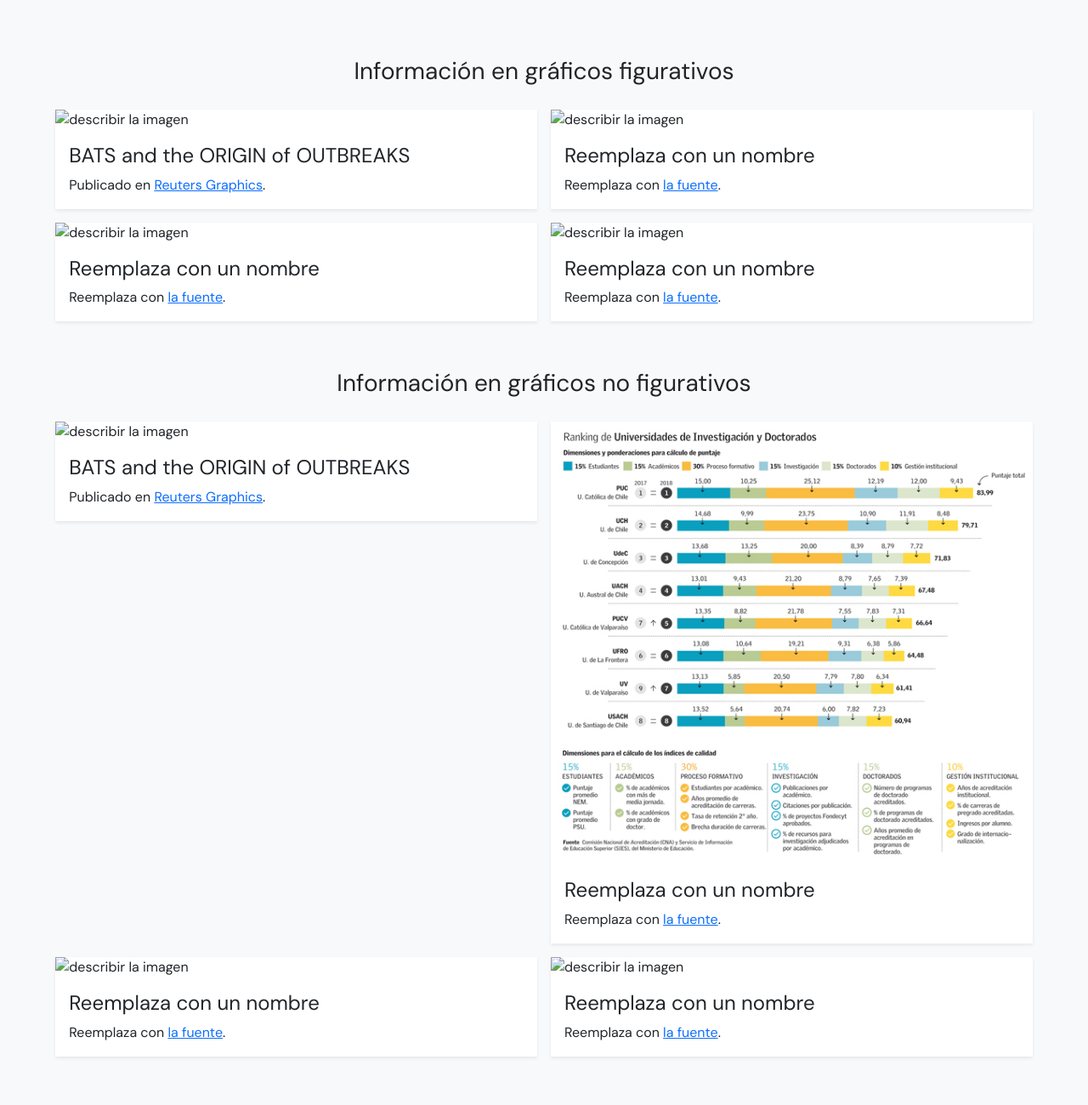
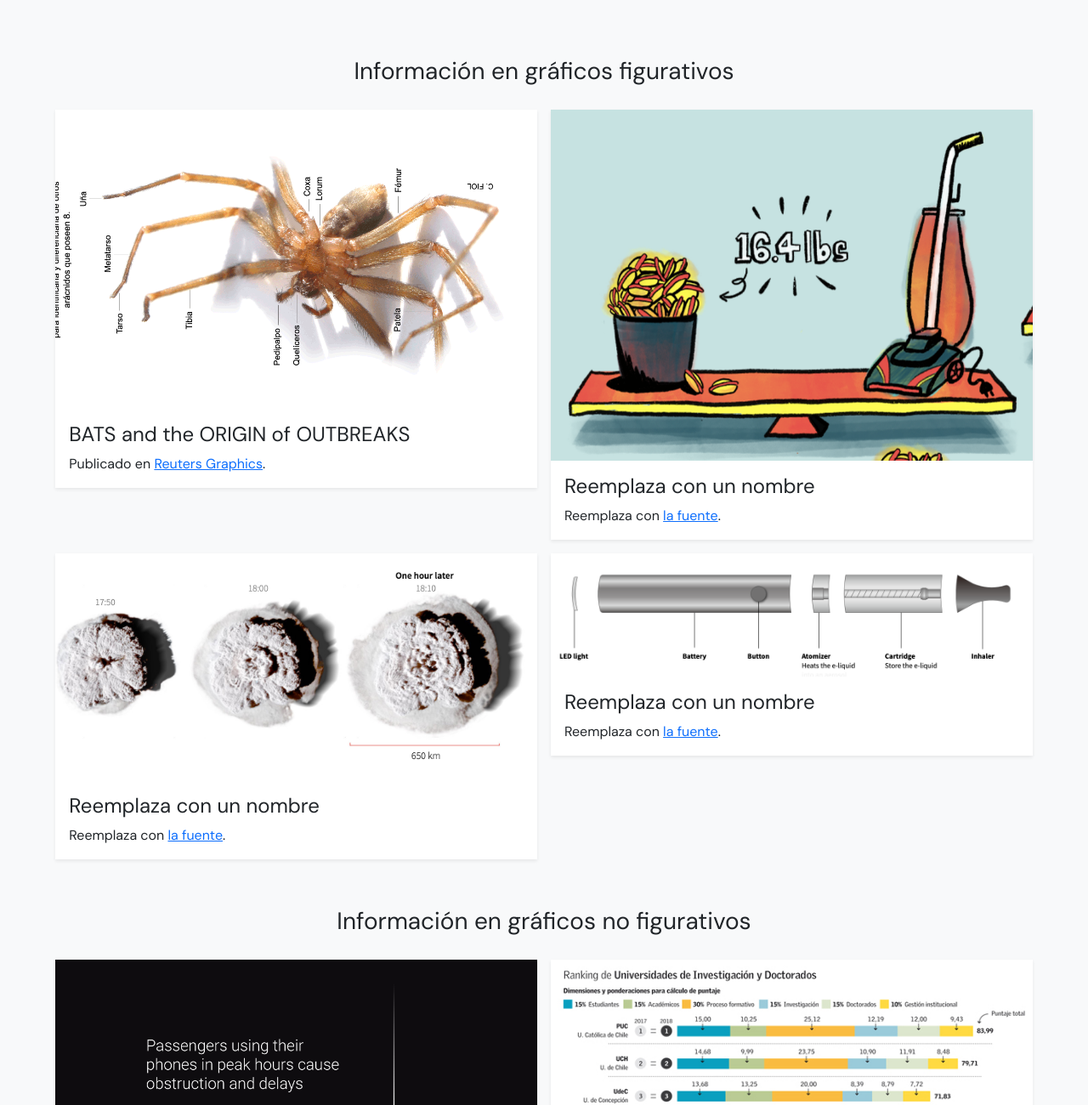
Before and after one commit to Josecueto9/clase03, a plain HTML site: page index.html in a window 1280 px wide. Shown: the part 600-1900 px from the top of the page at 85% size. Drawn offline with nearby package versions, Linux system fonts and the light colour scheme.

Commit message:
Update index.html

```diff
--- a/index.html
+++ b/index.html
@@ -43,7 +43,7 @@
                         <!--primer gráfico-->
                         <div class="col-sm-6">
                             <div class="card shadow-sm">
-                                <img src="img/F1.jpg" class="card-img-top" alt="describir la imagen" />
+                                <img src="img/F1.png" class="card-img-top" alt="describir la imagen" />
                                 <div class="card-body">
                                     <h4 class="card-title">BATS and the ORIGIN of OUTBREAKS</h4>
                                     <p class="card-text">Publicado en <a href="https://graphics.reuters.com/HEALTH-CORONAVIRUS/BATS/qzjpqglbxpx/" target="_blank" rel="noopener noreferrer">Reuters Graphics</a>.</p>
@@ -53,7 +53,7 @@
                         <!--segundo gráfico-->
                         <div class="col-sm-6">
                             <div class="card shadow-sm">
-                                <img src="img/F2.jpg" class="card-img-top" alt="describir la imagen" />
+                                <img src="img/F2.png" class="card-img-top" alt="describir la imagen" />
                                 <div class="card-body">
                                     <h4 class="card-title">Reemplaza con un nombre</h4>
                                     <p class="card-text">Reemplaza con <a href="#" target="_blank" rel="noopener noreferrer">la fuente</a>.</p>
@@ -63,7 +63,7 @@
                         <!--tercer gráfico-->
                         <div class="col-sm-6">
                             <div class="card shadow-sm">
-                                <img src="img/F3.jpg" class="card-img-top" alt="describir la imagen" />
+                                <img src="img/F3.png" class="card-img-top" alt="describir la imagen" />
                                 <div class="card-body">
                                     <h4 class="card-title">Reemplaza con un nombre</h4>
                                     <p class="card-text">Reemplaza con <a href="#" target="_blank" rel="noopener noreferrer">la fuente</a>.</p>
@@ -73,7 +73,7 @@
                         <!--cuarto gráfico-->
                         <div class="col-sm-6">
                             <div class="card shadow-sm">
-                                <img src="img/F4.jpg" class="card-img-top" alt="describir la imagen" />
+                                <img src="img/F4.png" class="card-img-top" alt="describir la imagen" />
                                 <div class="card-body">
                                     <h4 class="card-title">Reemplaza con un nombre</h4>
                                     <p class="card-text">Reemplaza con <a href="#" target="_blank" rel="noopener noreferrer">la fuente</a>.</p>
@@ -87,7 +87,7 @@
                         <!--quinto gráfico-->
                         <div class="col-sm-6">
                             <div class="card shadow-sm">
-                                <img src="img/NF1.jpg" class="card-img-top" alt="describir la imagen" />
+                                <img src="img/NF1.png" class="card-img-top" alt="describir la imagen" />
                                 <div class="card-body">
                                     <h4 class="card-title">BATS and the ORIGIN of OUTBREAKS</h4>
                                     <p class="card-text">Publicado en <a href="https://graphics.reuters.com/HEALTH-CORONAVIRUS/BATS/qzjpqglbxpx/" target="_blank" rel="noopener noreferrer">Reuters Graphics</a>.</p>
@@ -107,7 +107,7 @@
                         <!--séptimo gráfico-->
                         <div class="col-sm-6">
                             <div class="card shadow-sm">
-                                <img src="img/NF3.jpg" class="card-img-top" alt="describir la imagen" />
+                                <img src="img/NF3.png" class="card-img-top" alt="describir la imagen" />
                                 <div class="card-body">
                                     <h4 class="card-title">Reemplaza con un nombre</h4>
                                     <p class="card-text">Reemplaza con <a href="#" target="_blank" rel="noopener noreferrer">la fuente</a>.</p>
@@ -117,7 +117,7 @@
                         <!--octavo gráfico-->
                         <div class="col-sm-6">
                             <div class="card shadow-sm">
-                                <img src="img/NF4.jpg" class="card-img-top" alt="describir la imagen" />
+                                <img src="img/NF4.png" class="card-img-top" alt="describir la imagen" />
                                 <div class="card-body">
                                     <h4 class="card-title">Reemplaza con un nombre</h4>
                                     <p class="card-text">Reemplaza con <a href="#" target="_blank" rel="noopener noreferrer">la fuente</a>.</p>
```
